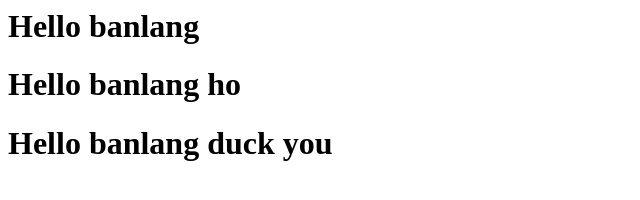
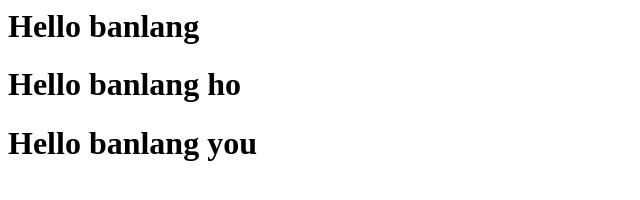
Before and after one commit to FIFA1553/test-project1, a plain HTML site: page index.html in a window 1280 px wide. Shown: the whole page, without its empty margins (0-640 px from the left). Drawn offline with Linux system fonts and the light colour scheme.

Commit message:
Update index.html

```diff
--- a/index.html
+++ b/index.html
@@ -2,6 +2,6 @@
     <body>
         <h1>Hello banlang</h1>
         <h1>Hello banlang ho </h1>
-        <h1>Hello banlang duck you </h1>
+        <h1>Hello banlang  you </h1>
     </body>
 </html>
```
